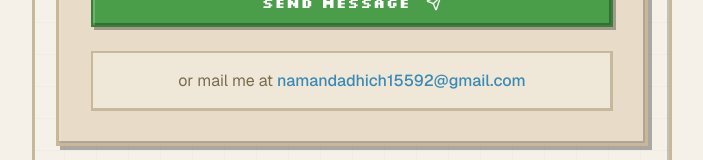
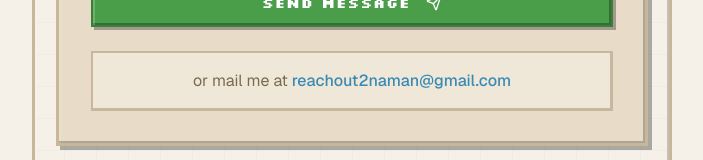
Before and after one commit to namannn04/portfolionext, a Next.js app: page /contact in a window 1280 px wide. Shown: the part 910-1070 px from the top of the page, without its empty margins (288-991 px from the left). Built offline with nearby package versions, Linux system fonts and the light colour scheme.

Commit message:
mail updated

```diff
--- a/src/app/contact/page.tsx
+++ b/src/app/contact/page.tsx
@@ -229,7 +229,7 @@
             <p className="text-t-muted">
               or mail me at{" "}
               <span className="text-mc-diamond hover:text-mc-grass transition-colors font-medium">
-                namandadhich15592@gmail.com
+                reachout2naman@gmail.com
               </span>
             </p>
           </div>
```
